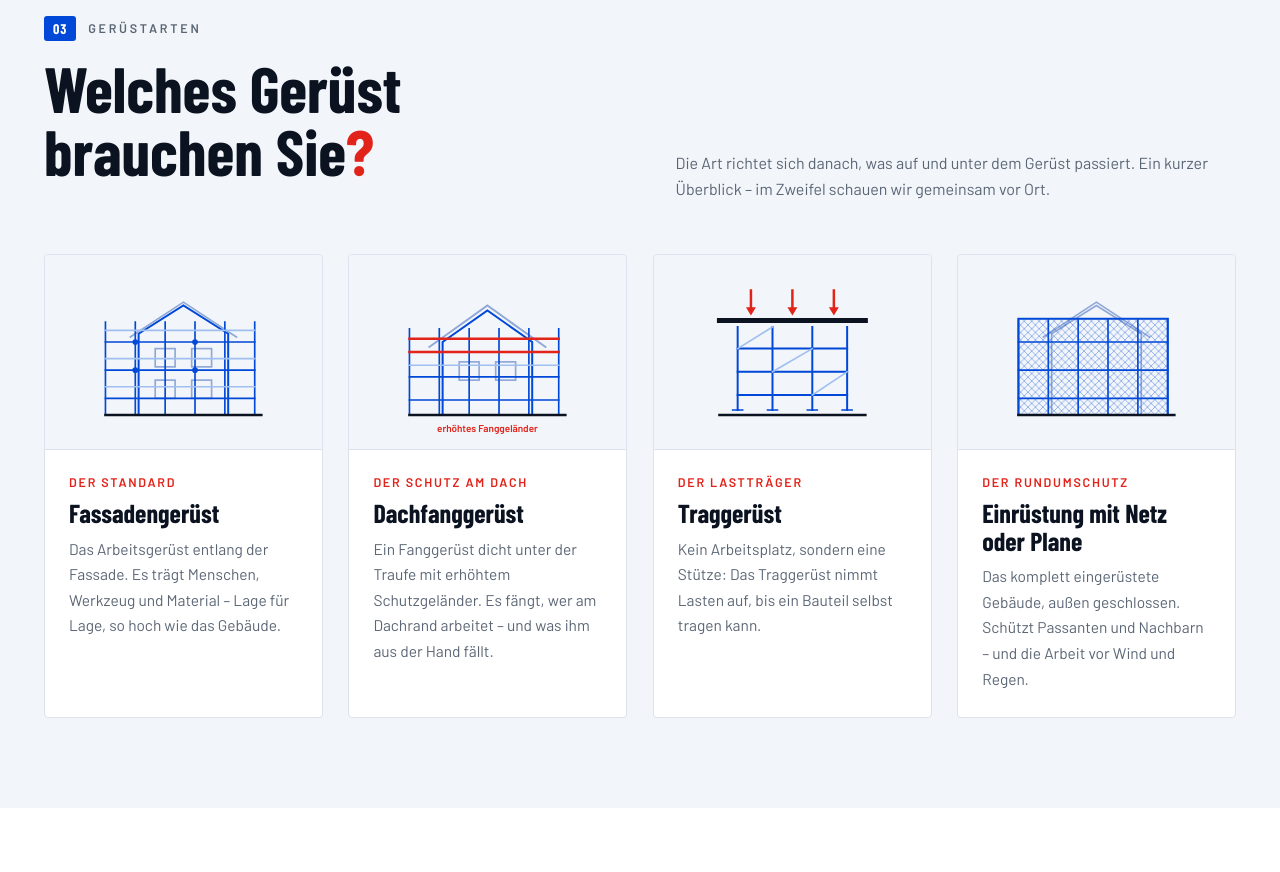
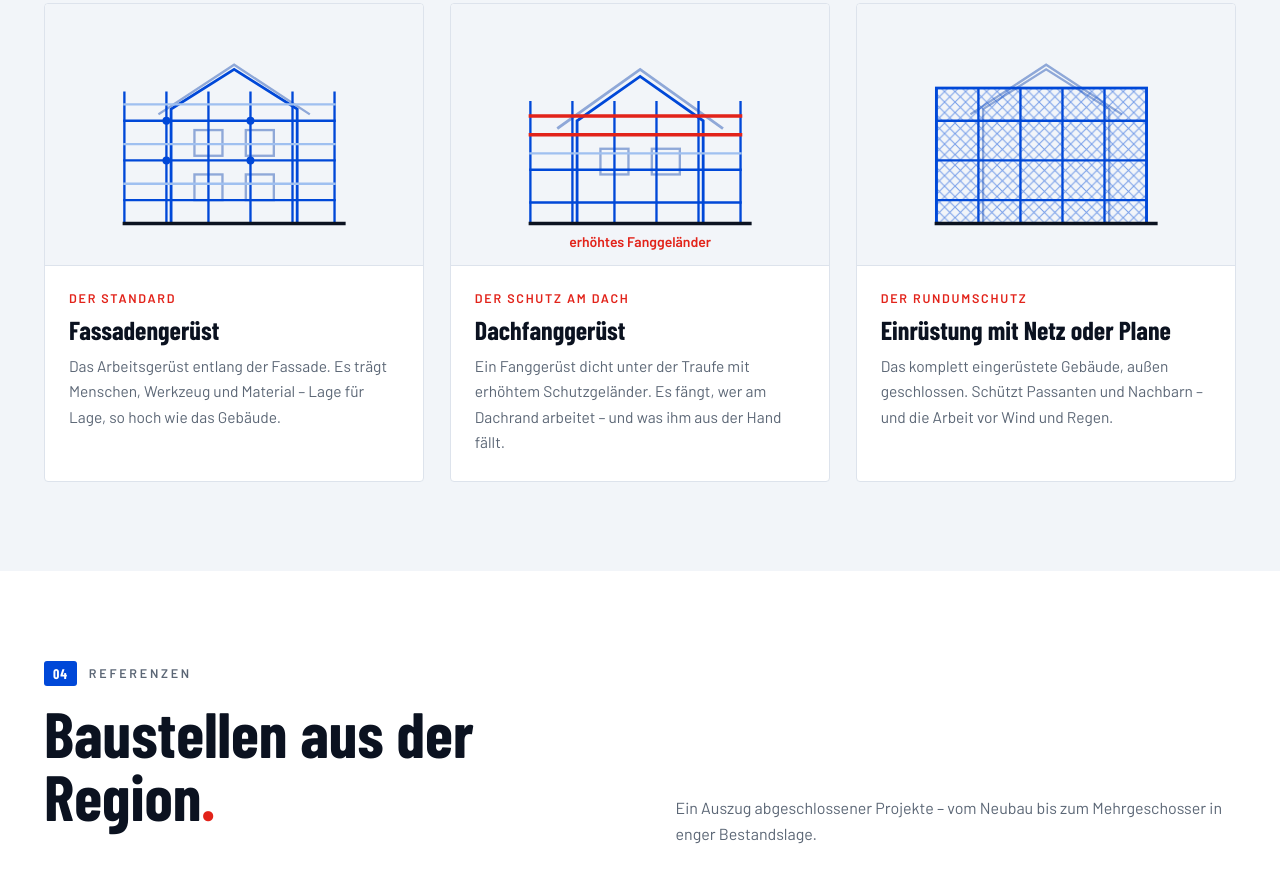
Before and after one commit to Bilal-Altu/avci-geruestbau, a plain HTML site: page index.html in a window 1280 px wide. Shown: the part 3166-4038 px from the top of the page. Drawn offline with nearby package versions, Linux system fonts and the light colour scheme.

Commit message:
Traggerüste und Vermietung entfernen
Rückmeldung von Can Avci: Beide Leistungen bietet der Betrieb nicht an.
Sie standen an sieben Stellen und wurden überall entfernt:

- Leistungsliste: zwei Einträge raus, verbleibende vier neu durchnummeriert
- Gerüstarten: Karte "Traggerüst" samt Schemazeichnung entfernt
- Anfrageformular: Auswahl "Traggerüst" entfernt
- Seitentitel, Meta-Description, Keywords, JSON-LD und Fußzeile sprechen
  jetzt von "Fassaden- und Dachgerüsten"
- In den Keywords stand ausserdem "Gerüst mieten Worms"

Im README als Hinweis vermerkt, damit beides nicht versehentlich
wieder aufgenommen wird.

Co-Authored-By: Claude Opus 5 <noreply@anthropic.com>

```diff
--- a/index.html
+++ b/index.html
@@ -3,9 +3,9 @@
 <head>
 <meta charset="UTF-8">
 <meta name="viewport" content="width=device-width, initial-scale=1.0">
-<title>AVCI Gerüstbau Bürstadt – Fassaden-, Dach- &amp; Traggerüste</title>
-<meta name="description" content="AVCI Gerüstbau Bürstadt – Ihr zuverlässiger Gerüstbauer im Umkreis bis 1 Stunde. Fassaden-, Dach- und Traggerüste. Kostenlose Beratung: 0174 219 8147.">
-<meta name="keywords" content="Gerüstbau Bürstadt, Gerüstbauer Mannheim, Gerüst mieten Worms, Fassadengerüst, Dachgerüst, AVCI Gerüstbau">
+<title>AVCI Gerüstbau Bürstadt – Fassaden- &amp; Dachgerüste</title>
+<meta name="description" content="AVCI Gerüstbau Bürstadt – Ihr zuverlässiger Gerüstbauer im Umkreis bis 1 Stunde. Fassaden- und Dachgerüste. Kostenlose Beratung: 0174 219 8147.">
+<meta name="keywords" content="Gerüstbau Bürstadt, Gerüstbauer Mannheim, Gerüstbau Worms, Fassadengerüst, Dachgerüst, AVCI Gerüstbau">
 <meta name="theme-color" content="#0048d8">
 <meta property="og:title" content="AVCI Gerüstbau – Mit Sicherheit">
 <meta property="og:description" content="Zuverlässiger Gerüstbauer im Raum Bürstadt, Mannheim, Worms &amp; Bergstraße. Jetzt kostenloses Angebot anfordern.">
@@ -20,7 +20,7 @@
   "@context": "https://schema.org",
   "@type": "LocalBusiness",
   "name": "AVCI Gerüstbau",
-  "description": "Professioneller Gerüstbau im Umkreis von Bürstadt bis zu 1 Stunde Fahrtzeit. Fassaden-, Dach- und Traggerüste.",
+  "description": "Professioneller Gerüstbau im Umkreis von Bürstadt bis zu 1 Stunde Fahrtzeit. Fassaden- und Dachgerüste.",
   "slogan": "Mit Sicherheit.",
   "url": "https://avci-geruestbau.de",
   "telephone": "+491742198147",
@@ -587,26 +587,14 @@ footer a:hover{color:var(--cyan)}
 
         <li class="svc-row">
           <div class="svc-no">03</div>
-          <h3>Traggerüste</h3>
-          <p>Stabile Traggerüste für Neubauten, Sanierungen und Umbauten — sicher dimensioniert und fachgerecht montiert.</p>
-        </li>
-
-        <li class="svc-row">
-          <div class="svc-no">04</div>
           <h3>Auf- &amp; Abbauservice</h3>
           <p>Professioneller Auf- und Abbau durch geschultes Fachpersonal — termingerecht und sauber hinterlassen.</p>
         </li>
 
         <li class="svc-row">
-          <div class="svc-no">05</div>
+          <div class="svc-no">04</div>
           <h3>Reparaturgerüste</h3>
           <p>Für Balkonsanierungen, Putzarbeiten und kleinere Reparaturen — schnell aufgebaut, sicher und platzsparend.</p>
-        </li>
-
-        <li class="svc-row">
-          <div class="svc-no">06</div>
-          <h3>Gerüstvermietung</h3>
-          <p>Flexibel mieten statt kaufen — inkl. Auf- und Abbau, Wartung und Sicherheitsprüfung nach DGUV.</p>
         </li>
       </ol>
     </div>
@@ -705,39 +693,6 @@ footer a:hover{color:var(--cyan)}
             <div class="kurz">Der Schutz am Dach</div>
             <h3>Dachfanggerüst</h3>
             <p>Ein Fanggerüst dicht unter der Traufe mit erhöhtem Schutzgeländer. Es fängt, wer am Dachrand arbeitet – und was ihm aus der Hand fällt.</p>
-          </div>
-        </article>
-
-        <article class="type">
-          <div class="type-fig">
-            <svg viewBox="0 0 300 200" role="img" aria-label="Schemazeichnung: Traggerüst als Turm unter einer abzufangenden Decke">
-              <g fill="none" stroke="#0048d8" stroke-width="2" stroke-linecap="square">
-                <!-- Last -->
-                <g stroke="#e2231a" stroke-width="3">
-                  <path d="M100 26v22M150 26v22M200 26v22"/>
-                </g>
-                <g fill="#e2231a" stroke="none">
-                  <path d="M94 46h12l-6 10z"/><path d="M144 46h12l-6 10z"/><path d="M194 46h12l-6 10z"/>
-                </g>
-                <!-- Decke -->
-                <path d="M62 62h176" stroke="#0b1220" stroke-width="6"/>
-                <!-- Turm -->
-                <g stroke-width="2.4">
-                  <path d="M84 70v100M126 70v100M174 70v100M216 70v100"/>
-                  <path d="M84 96h132M84 124h132M84 152h132"/>
-                </g>
-                <g stroke="#9fc0f0" stroke-width="2">
-                  <path d="M84 96l42-26M126 124l48-28M174 152l42-28"/>
-                </g>
-                <path d="M62 176h176" stroke="#0b1220" stroke-width="3"/>
-                <g stroke-width="2"><path d="M78 170h12M120 170h12M168 170h12M210 170h12"/></g>
-              </g>
-            </svg>
-          </div>
-          <div class="type-txt">
-            <div class="kurz">Der Lastträger</div>
-            <h3>Traggerüst</h3>
-            <p>Kein Arbeitsplatz, sondern eine Stütze: Das Traggerüst nimmt Lasten auf, bis ein Bauteil selbst tragen kann.</p>
           </div>
         </article>
 
@@ -1040,7 +995,6 @@ footer a:hover{color:var(--cyan)}
                 <option value="">Bitte wählen …</option>
                 <option>Fassadengerüst</option>
                 <option>Dachgerüst</option>
-                <option>Traggerüst</option>
                 <option>Reparaturgerüst</option>
                 <option>Einrüstung mit Netz oder Plane</option>
                 <option>Weiß ich noch nicht – bitte beraten</option>
@@ -1074,7 +1028,7 @@ footer a:hover{color:var(--cyan)}
     <div class="foot">
       <div class="foot-brand">
         <img src="img/01-avci-geruestbau-logo.png" alt="AVCI Gerüstbau" width="220" height="131" loading="lazy">
-        <p>Fassaden-, Dach- und Traggerüste in Bürstadt und der Metropolregion Rhein-Neckar / Rhein-Main.</p>
+        <p>Fassaden- und Dachgerüste in Bürstadt und der Metropolregion Rhein-Neckar / Rhein-Main.</p>
       </div>
       <div>
         <h4>Impressum</h4>
```
Also changed, not shown: 1 other file.
